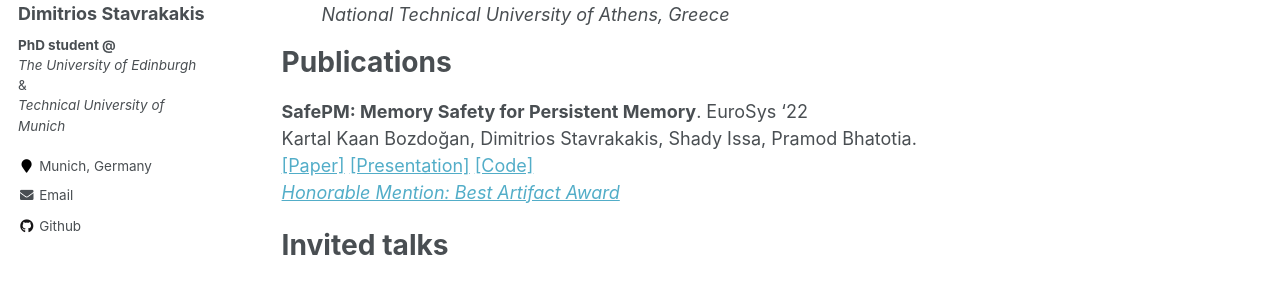
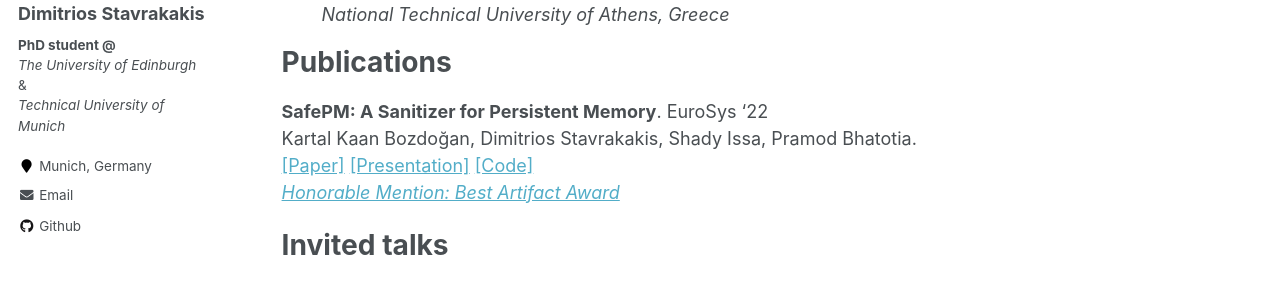
Before and after one commit to dimstav23/dimstav23.github.io, a Jekyll site: the page built from _pages/cv.md, in a window 1280 px wide and 1386 px high. Shown: the part 300-585 px from the top of the window. Built offline with Jekyll 4.4.1, drawn with Linux system fonts in a browser that asks for light colours.

```diff
--- a/_pages/cv.md
+++ b/_pages/cv.md
@@ -19,7 +19,7 @@ Education
 
 Publications
 ======
-__SafePM: Memory Safety for Persistent Memory__. EuroSys '22  \
+__SafePM: A Sanitizer for Persistent Memory__. EuroSys '22  \
 Kartal Kaan Bozdoğan, Dimitrios Stavrakakis, Shady Issa, Pramod Bhatotia. \
 [[Paper]](https://dse.in.tum.de/wp-content/uploads/2022/04/final_digital_version.pdf) [[Presentation]](https://dse.in.tum.de/wp-content/uploads/2022/04/SafePM_eurosys22_presentation.pdf) [[Code]](https://github.com/TUM-DSE/safepm) \
 [*Honorable Mention: Best Artifact Award*](https://dse.in.tum.de/wp-content/uploads/2022/05/HonorableMention-GillesMuller-SafePM.pdf)
```
Also changed, not shown: _pages/publications.md (+1 -1 lines).
